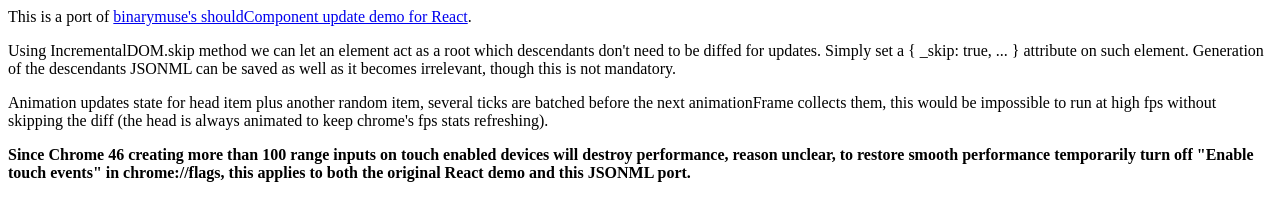
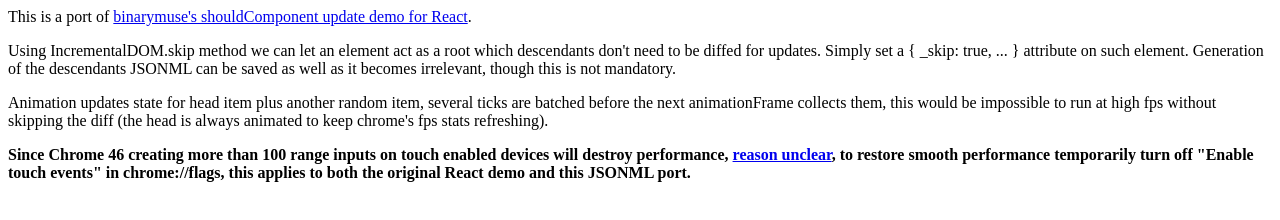
Before and after one commit to paolocaminiti/incremental-dom-jsonml, a plain HTML site: page demo/primer6/index.html in a window 1280 px wide. Drawn offline with Linux system fonts and the light colour scheme; a script that the page names is missing.

Commit message:
primer6 perf message link

```diff
--- a/demo/primer6/index.html
+++ b/demo/primer6/index.html
@@ -20,7 +20,7 @@
 	<p>This is a port of <a href="http://binarymuse.github.io/react-primer/build/index.html?6" target="_blank">binarymuse's shouldComponent update demo for React</a>.
 	<p>Using IncrementalDOM.skip method we can let an element act as a root which descendants don't need to be diffed for updates. Simply set a { _skip: true, ... } attribute on such element. Generation of the descendants JSONML can be saved as well as it becomes irrelevant, though this is not mandatory.</p>
 	<p>Animation updates state for head item plus another random item, several ticks are batched before the next animationFrame collects them, this would be impossible to run at high fps without skipping the diff (the head is always animated to keep chrome's fps stats refreshing).</p>
-	<p><strong>Since Chrome 46 creating more than 100 range inputs on touch enabled devices will destroy performance, reason unclear, to restore smooth performance temporarily turn off "Enable touch events" in chrome://flags, this applies to both the original React demo and this JSONML port.</strong></p>
+	<p><strong>Since Chrome 46 creating more than 100 range inputs on touch enabled devices will destroy performance, <a href="https://github.com/GoogleChrome/devtools-docs/issues/65#issuecomment-159470199" target="_blank">reason unclear</a>, to restore smooth performance temporarily turn off "Enable touch events" in chrome://flags, this applies to both the original React demo and this JSONML port.</strong></p>
 
 	<div id="approot"></div>
 
```
